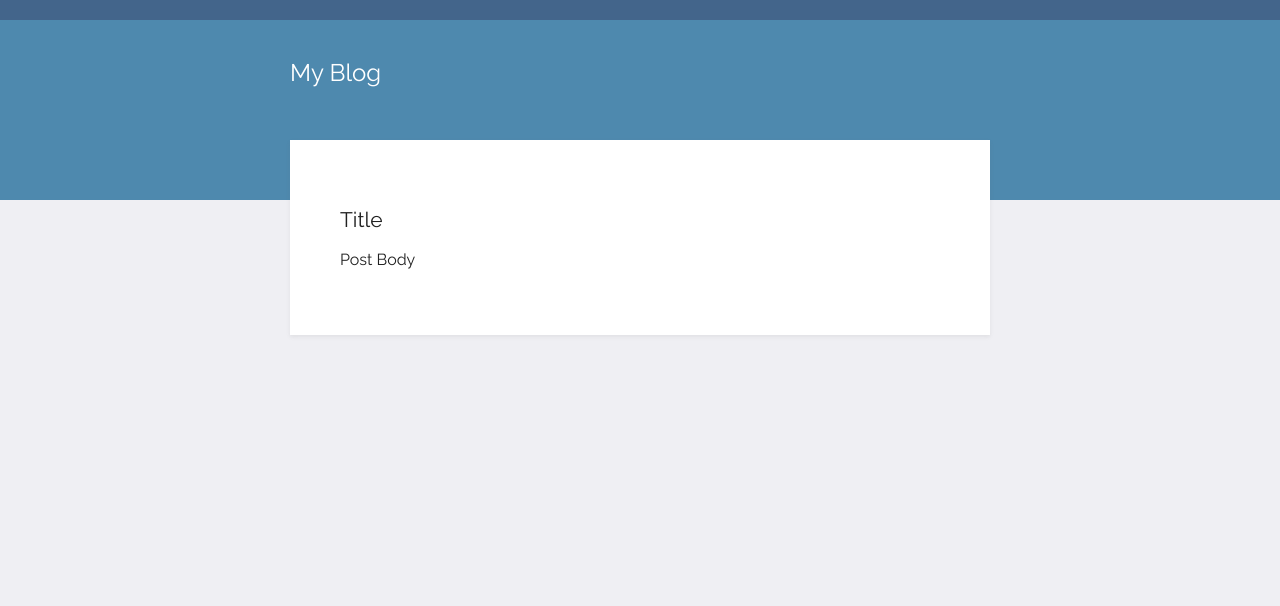
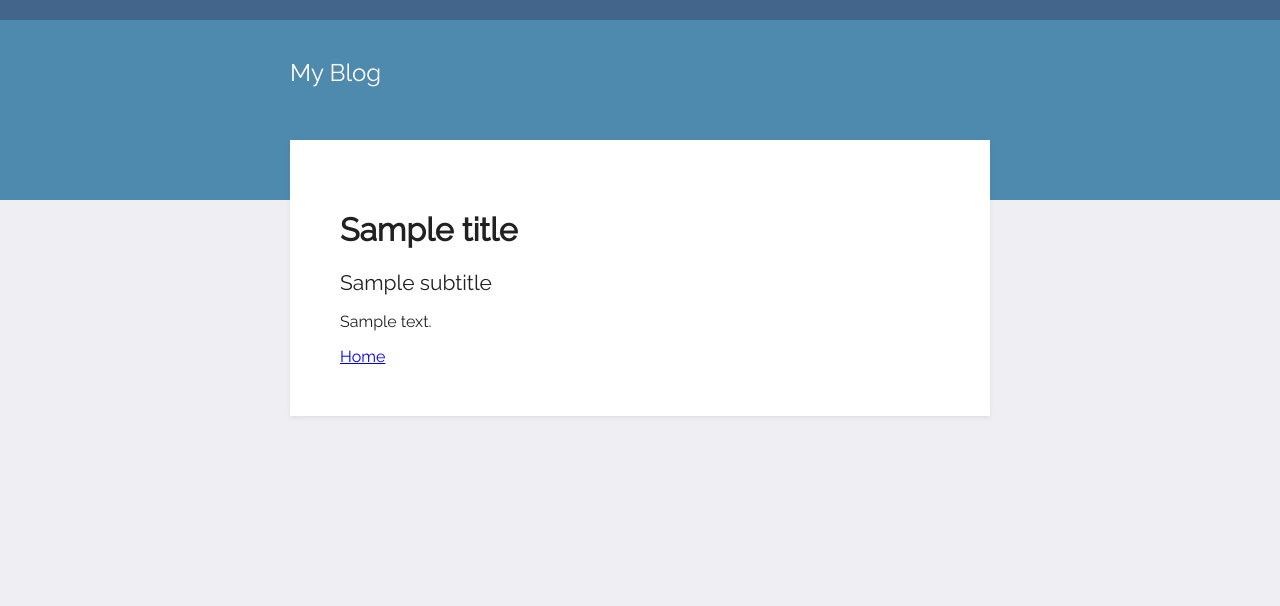
Before and after one commit to sudoAdarsh/mini-projects, a Flask app: template blog_site/templates/post.html in a window 1280 px wide. Shown: the top 606 px of the page. Run offline with Flask 3, Linux system fonts and the light colour scheme; the template is opened without the code that fills it: most values are stand-ins (such as "Sample title", 1, 10 or a date in 2020).

Commit message:
Added posts with href to their respectfull routes

```diff
--- a/blog_site/templates/index.html
+++ b/blog_site/templates/index.html
@@ -2,7 +2,7 @@
 <html lang="en">
 <head>
     <meta charset="UTF-8">
-    <title>Title</title>
+    <title>Blogs</title>
     <link href="https://fonts.googleapis.com/css2?family=Raleway" rel="stylesheet">
     <link rel="stylesheet" href="../static/css/styles.css">
 </head>
--- a/blog_site/templates/post.html
+++ b/blog_site/templates/post.html
@@ -2,7 +2,7 @@
 <html lang="en">
 <head>
     <meta charset="UTF-8">
-    <title>Title</title>
+    <title>Post {{ id }} </title>
     <link href="https://fonts.googleapis.com/css2?family=Raleway" rel="stylesheet">
     <link rel="stylesheet" href="../static/css/styles.css">
 </head>
@@ -13,8 +13,12 @@
            </div>
         <div class="content">
             <div class="card">
-                <h2>Title</h2>
-                <p>Post Body</p>
+                <h1>{{ title }} </h1>
+                <h2>{{subtitle }} </h2>
+                <p>{{ body }} </p>
+                <div class="black">
+                    <a href="{{ url_for('home') }}">Home</a>
+                </div>
             </div>
 
     </div>
```
